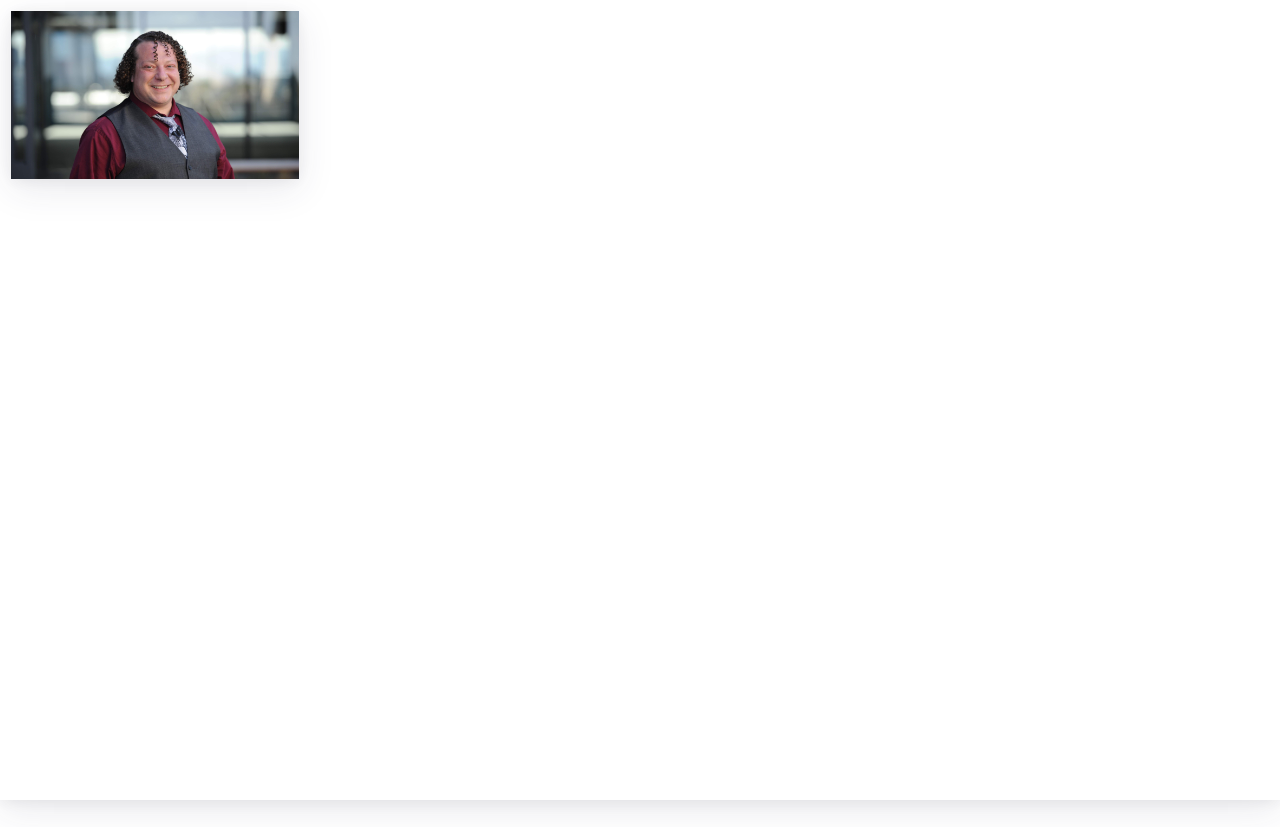
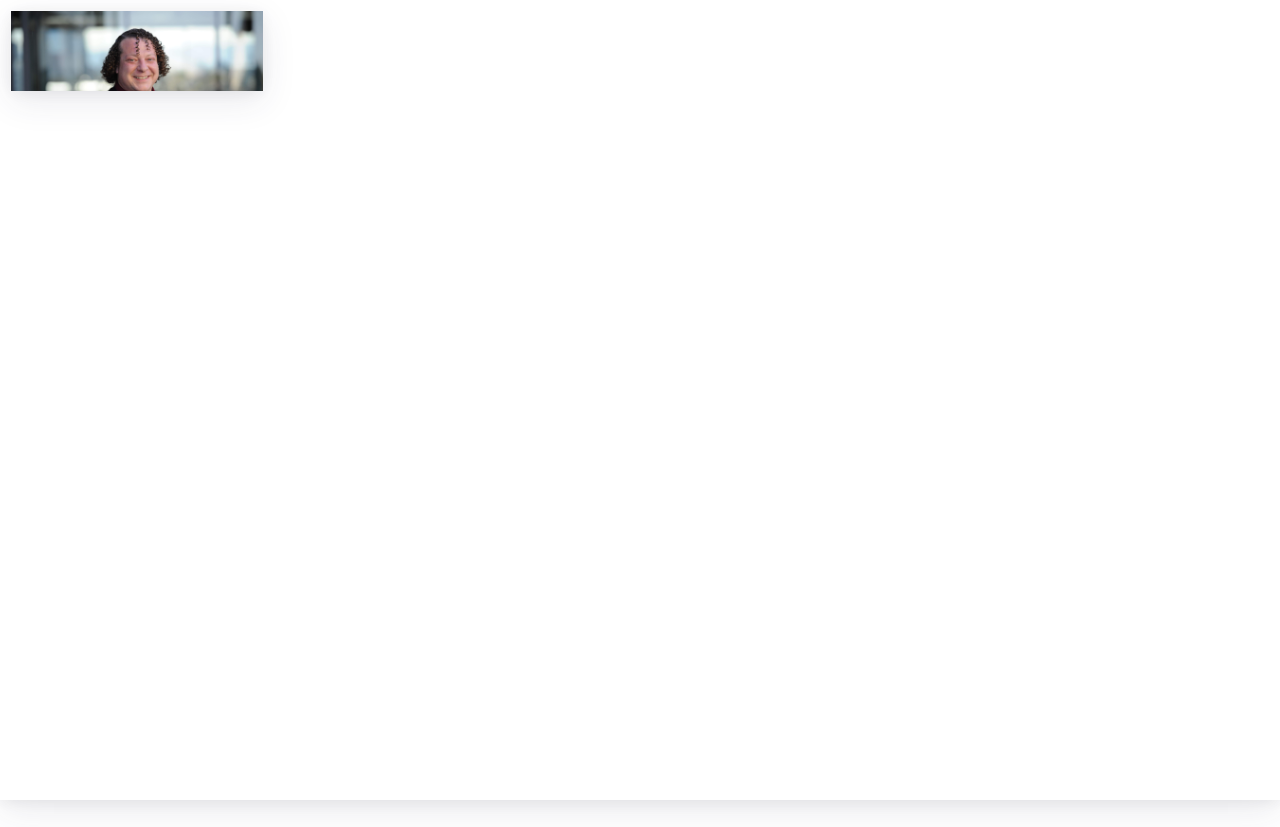
Before and after one commit to SethMaisel/PersonalPage, a React (Create React App) app in the folder personal-page/: page / in a window 1280 px wide. After the commit the page ends 800 px from the top, so only its background shows below. Built offline with nearby package versions, Linux system fonts and the light colour scheme.

Commit message:
removed card css

```diff
--- a/personal-page/src/App.css
+++ b/personal-page/src/App.css
@@ -20,8 +20,8 @@
   position: relative;
   z-index: 1;
   margin: 1px;
-  max-width: 720px;
-  height: 420px;
+  max-width: 50%;
+  height: 200px;
   perspective: 1000px;
  }
 
--- a/personal-page/src/components/cardContainer/Card.css
+++ /dev/null
@@ -1,118 +0,0 @@
-.card-container {
-    /* position: relative; */
-    z-index: 1;
-    margin: 10px auto;
-    max-width: 720px;
-    height: 420px;
-    perspective: 1000px;
-   }
-
-   img {
-    max-width: 20%;
-    max-height: 20%;
-   }
-
-   .card-body {
-    width: 100%;
-    height: 100%;
-    transform-style: preserve-3d;
-    transition: all .7s linear;
-   }
-
-   .card-container:active .card-body {
-    transform: rotateY(180deg);
-   }
-
-   .card-container:active > .card-body > .side-front {
-    opacity: 0;
-    visibility: hidden;
-    transition: opacity 1s ease-in, visibility .75s linear;
-   }
-
-   .card-side {
-    position: absolute;
-    top: 0;
-    overflow: hidden;
-    width: 100%;
-    height: 100%;
-    color: #212121;
-    background-color: #fff;
-    backface-visibility: hidden;
-    box-shadow: 0 10px 35px rgba(50,50,93,.1),0 2px 15px rgba(0,0,0,.07);
-   }
-
-   .side-front [class^=col-xs]:first-of-type {
-    padding-left: 0;
-   }
-
-   /* .side-front-content {
-    padding-top: 5px;
-    padding-right: 32px;
-    padding-bottom: 32px;
-   } */
-
-   /* .side-back {
-    z-index: 2;
-    padding: 32px;
-    text-align: center;
-    transform: rotateY(180deg);
-   } */
-
-   /* .card-form {
-    margin-top: 32px;
-   } */
-
-   /* .card-form .row + .row,
-   .card-form .row + fieldset,
-   .card-form fieldset + fieldset {
-    margin-top: 16px;
-   } */
-
-   /* input,
-   textarea {
-    padding: 8px;
-    width: 100%;
-    border-top: 0;
-    border-right: 0;
-    border-bottom: 1px solid #eee;
-    border-left: 0;
-
-    &:focus {
-     outline: 0;
-     border-bottom: 1px solid #0c81f6;
-    }
-   } */
-
-   textarea {
-    max-height: 80px;
-    resize: vertical;
-   }
-
-   .btn-primary {
-    padding: 8px 16px;
-    font-size: 16px;
-    background-color: #0c81f6;
-    border: none;
-    box-shadow: 0 10px 35px rgba(50,50,93,.1),0 2px 15px rgba(0,0,0,.07);
-    transition: background-color .25s ease-in, box-shadow .25s ease-in;
-
-    /* &:focus,
-    &:active {
-     background-color: lighten(#0c81f6, 15%);
-     box-shadow: 0 18px 35px rgba(50,50,93,.1),0 8px 15px rgba(0,0,0,.07); */
-    }
-
-    a {
-     color: #212121;
-     transition: opacity .25s ease-in;
-
-     /* &:focus,
-     &:active {
-      opacity: .5;
-
-    } */
-  }
-
-    i {
-     font-size: 24px;
-    }
```
